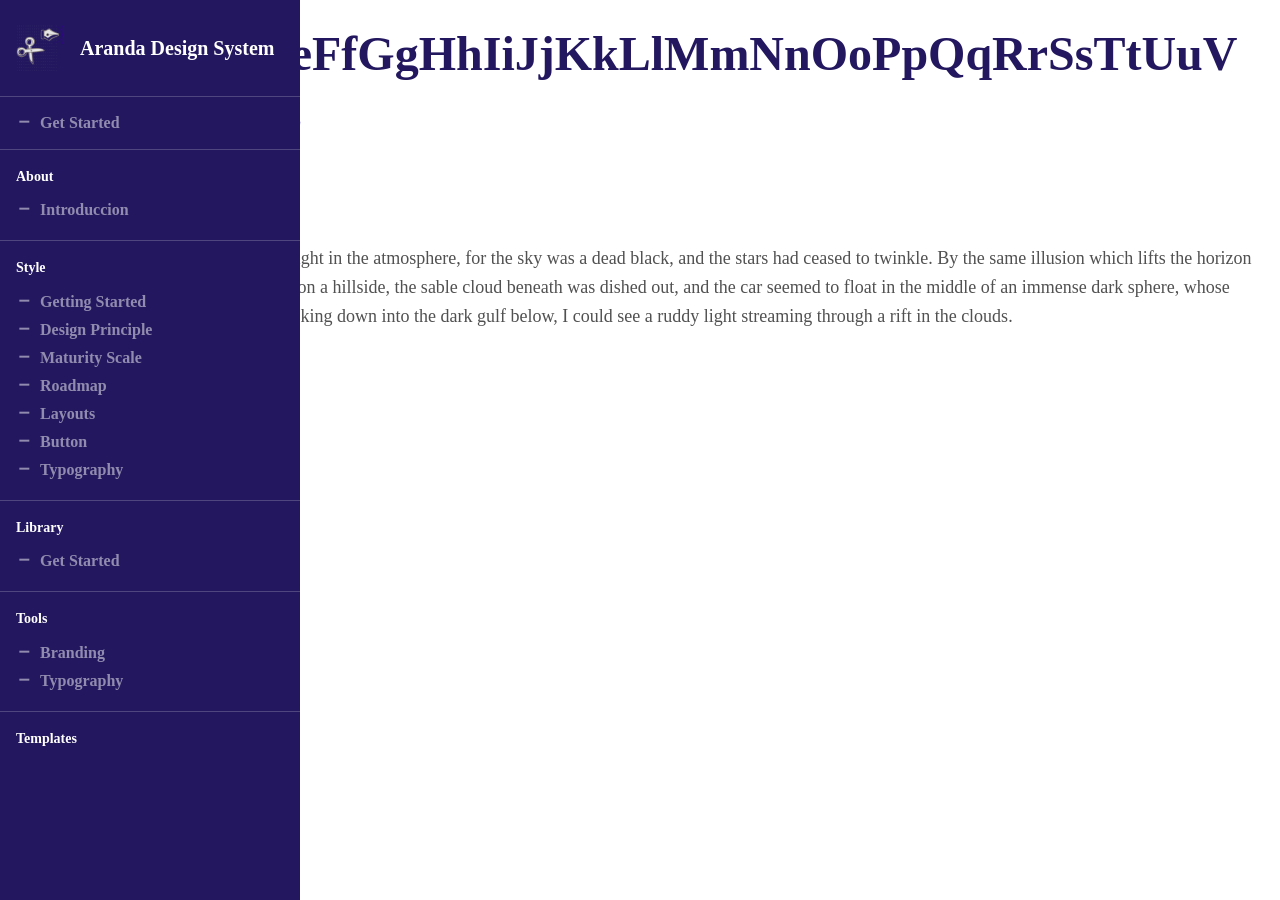
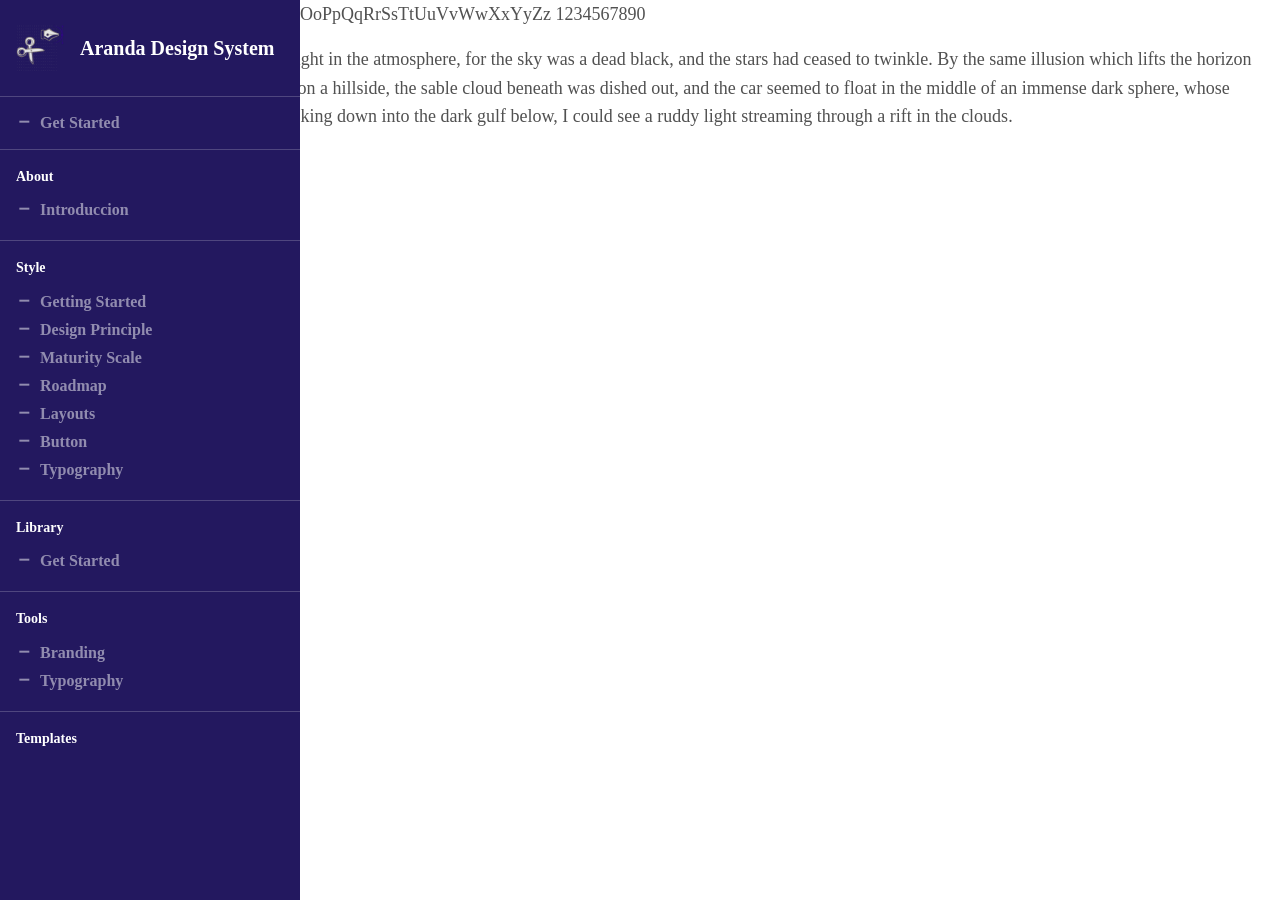
Before and after one commit to Nats85/guide-aranda, a Jekyll site: the page built from src/patterns/foundations/typography/PTSans.md, in a window 1280 px wide and 900 px high. Built offline with Jekyll 4.4.1, drawn with Linux system fonts in a browser that asks for light colours; our own code applies the rules of GitHub Pages for plain Markdown files.

```diff
--- a/src/patterns/foundations/typography/PTSans.md
+++ b/src/patterns/foundations/typography/PTSans.md
@@ -18,7 +18,7 @@ control: exclude
   }
 </style>
 
-# AaBbCcDdEeFfGgHhIiJjKkLlMmNnOoPpQqRrSsTtUuVvWwXxYyZz
-# 1234567890
+ AaBbCcDdEeFfGgHhIiJjKkLlMmNnOoPpQqRrSsTtUuVvWwXxYyZz
+1234567890
 
 Apparently we had reached a great height in the atmosphere, for the sky was a dead black, and the stars had ceased to twinkle. By the same illusion which lifts the horizon of the sea to the level of the spectator on a hillside, the sable cloud beneath was dished out, and the car seemed to float in the middle of an immense dark sphere, whose upper half was strewn with silver. Looking down into the dark gulf below, I could see a ruddy light streaming through a rift in the clouds.
```
